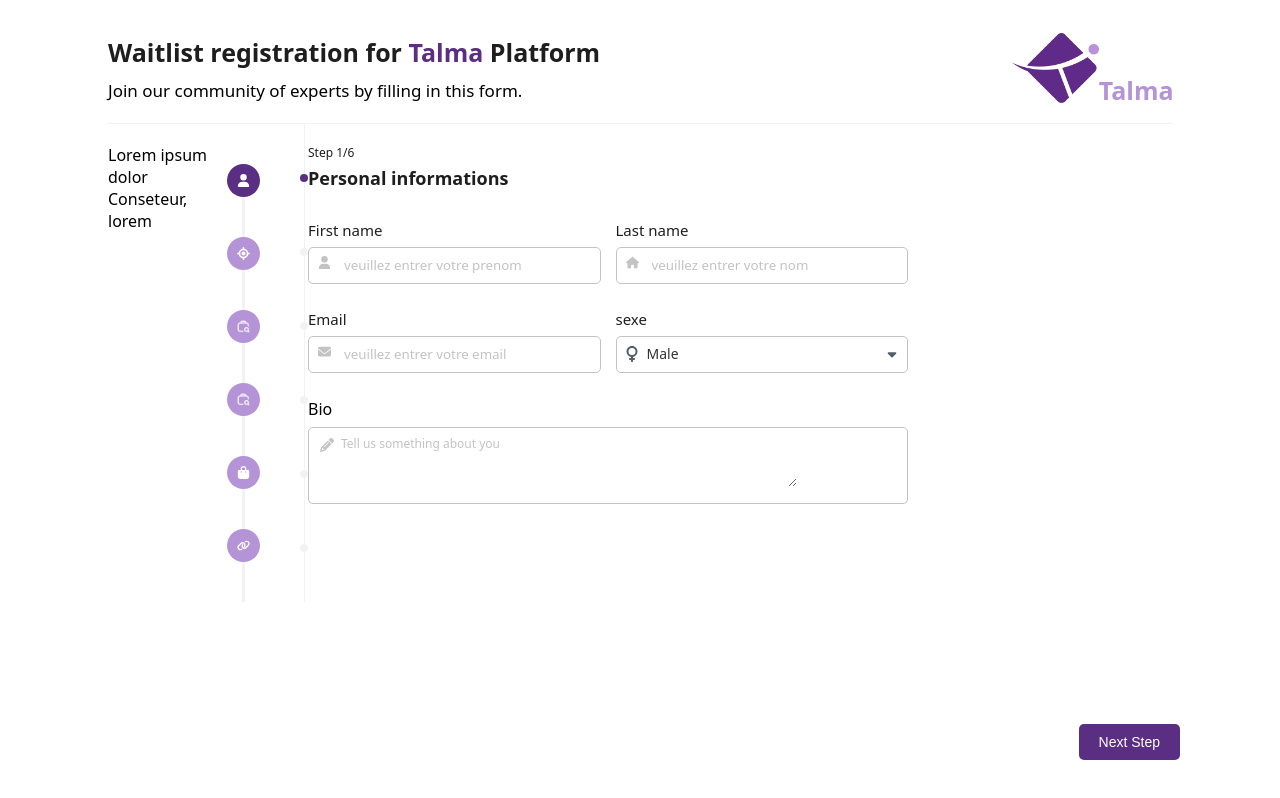
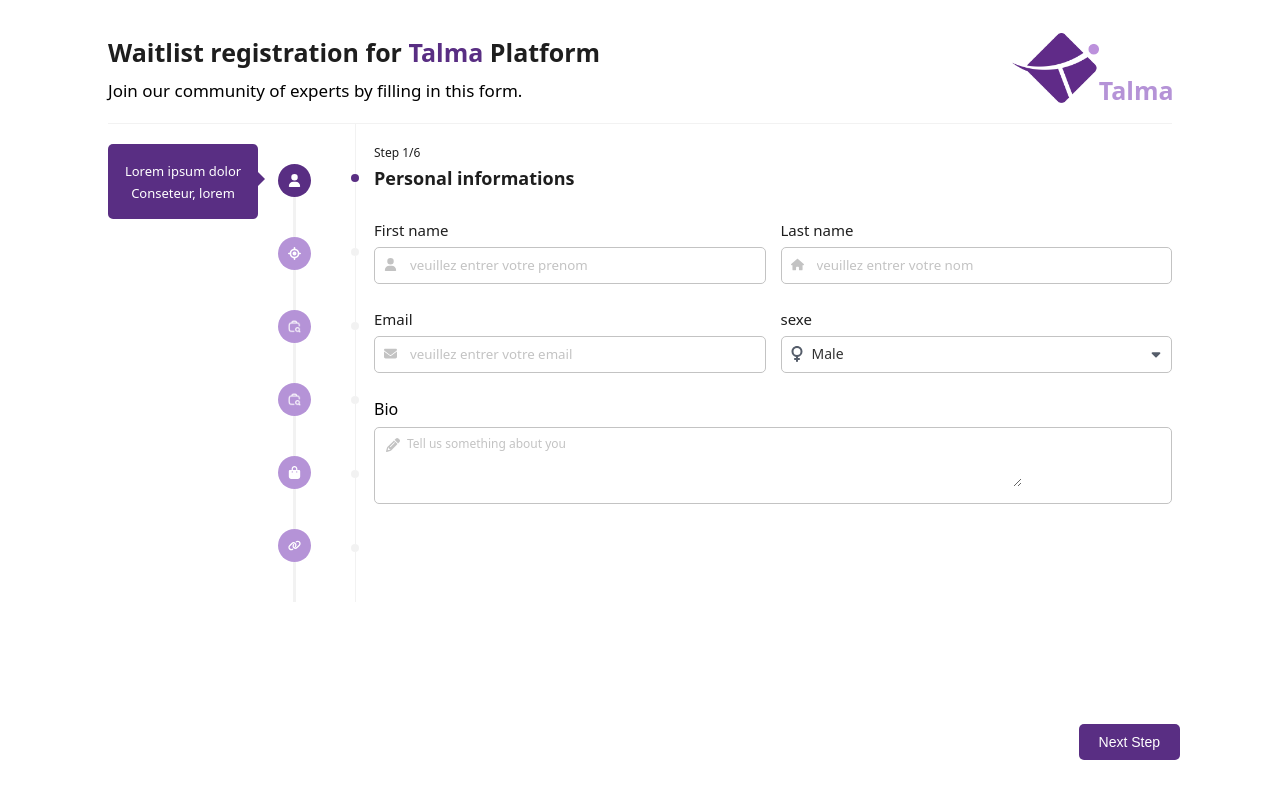
Before and after one commit to yann-fk-21/talma-form, a React (Create React App) app: page / in a window 1280 px wide. Built offline with nearby package versions, Linux system fonts and the light colour scheme.

Commit message:
style: re-styling form

```diff
--- a/src/components/componentNotRetulables/mainLeft/mainLeft.css
+++ b/src/components/componentNotRetulables/mainLeft/mainLeft.css
@@ -33,7 +33,7 @@
 /***composant messages***/
 
 /* Responsive laptop */
-@media (max-width: 480px) {
+@media (min-width: 768px) {
   .messages {
     position: relative;
     background-color: #592e83;
--- a/src/components/componentNotRetulables/mainRight/mainRight1.css
+++ b/src/components/componentNotRetulables/mainRight/mainRight1.css
@@ -52,9 +52,9 @@
   }
 
   /* .errors{
-        position: absolute !important;
-        right: 0;
-    } */
+    position: absolute !important;
+    right: 0;
+} */
   .form_information_signup_description_bio textarea::placeholder {
     color: #c3c3c3;
     font-size: 12px;
@@ -103,7 +103,6 @@
     display: flex;
     flex-direction: column;
     gap: 7px;
-    position: relative;
   }
   .professions_skills {
     width: 100% !important;
@@ -114,7 +113,7 @@
 
   .img_user {
     position: absolute;
-    top: 36px;
+    top: 38px;
     width: 13px;
     height: 13px;
     left: 10px;
--- a/src/pages/home/home.css
+++ b/src/pages/home/home.css
@@ -10,7 +10,7 @@
   }
   .main {
     display: flex;
-    width: 100vh;
+    width: 100%;
   }
   ::-webkit-scrollbar {
     width: 4px !important;
```
